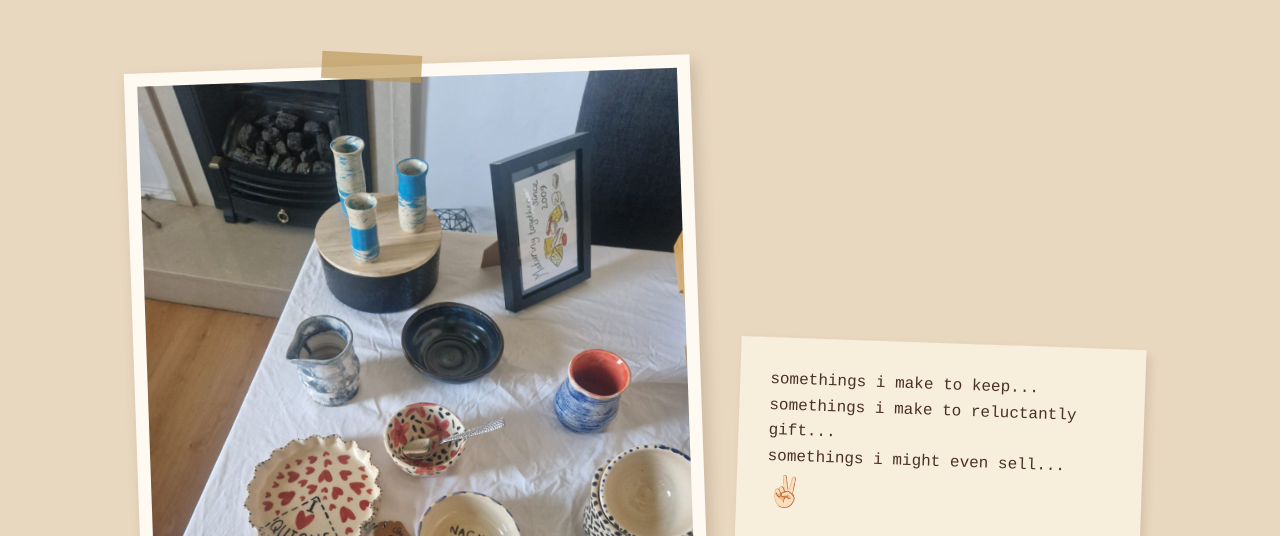
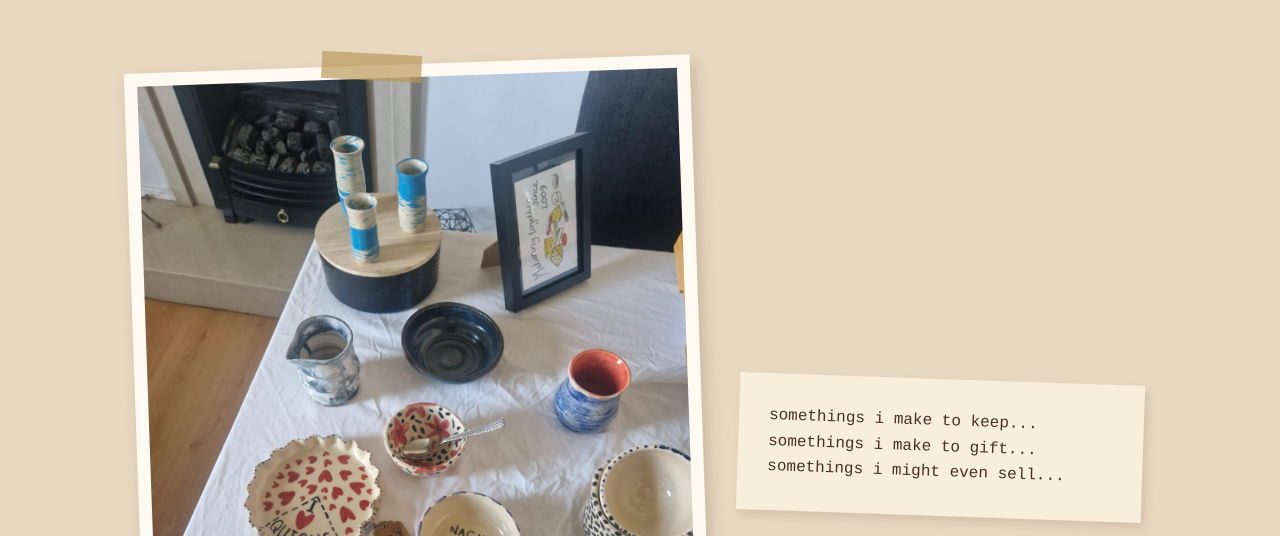
Before and after one commit to theupstairshouse/theupstairshouse.github.io, a plain HTML site: page index.html in a window 1280 px wide. Shown: the part 264-800 px from the top of the page. Drawn offline with Linux system fonts and the light colour scheme.

Commit message:
Update index.html

```diff
--- a/index.html
+++ b/index.html
@@ -214,10 +214,10 @@ nav a:nth-child(4) {
       <div class="note">
         somethings i make to keep...
         <br>
-        somethings i make to reluctantly gift...
+        somethings i make to gift...
         <br>
         somethings i might even sell...
-        <br><span>✌🏻</span>
+        <br><span></span>
       </div>
     </section>
 
```
